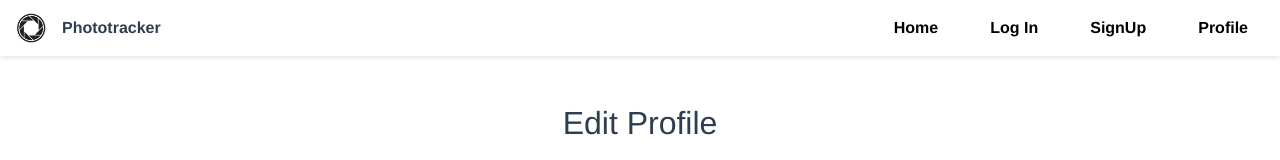
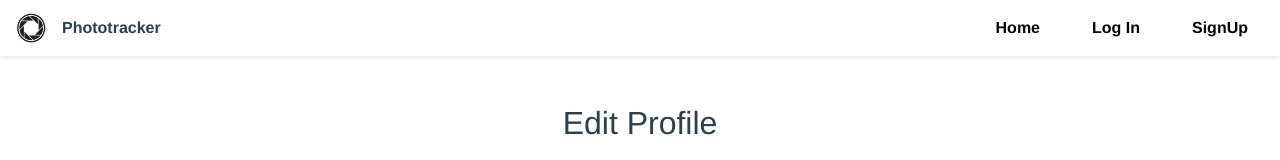
Before and after one commit to antoniolazaric/Phototracker-frontend-, a Vue app: page /profile in a window 1280 px wide. Shown: the top 160 px of the page. Built offline with nearby package versions, Linux system fonts and the light colour scheme; no server answers; what vue-sweetalert2 would draw is missing.

Commit message:
povezivanje s backendom

```diff
--- a/src/App.vue
+++ b/src/App.vue
@@ -27,7 +27,7 @@
         <a v-if="isLoggedIn == false" class="nav-link" href="/register">
           SignUp
         </a>
-        <a v-if="isLoggedIn == false" class="nav-link" href="/profile">
+        <a v-if="isLoggedIn == true" class="nav-link" href="/profile">
           Profile
         </a>
       </div>
```
